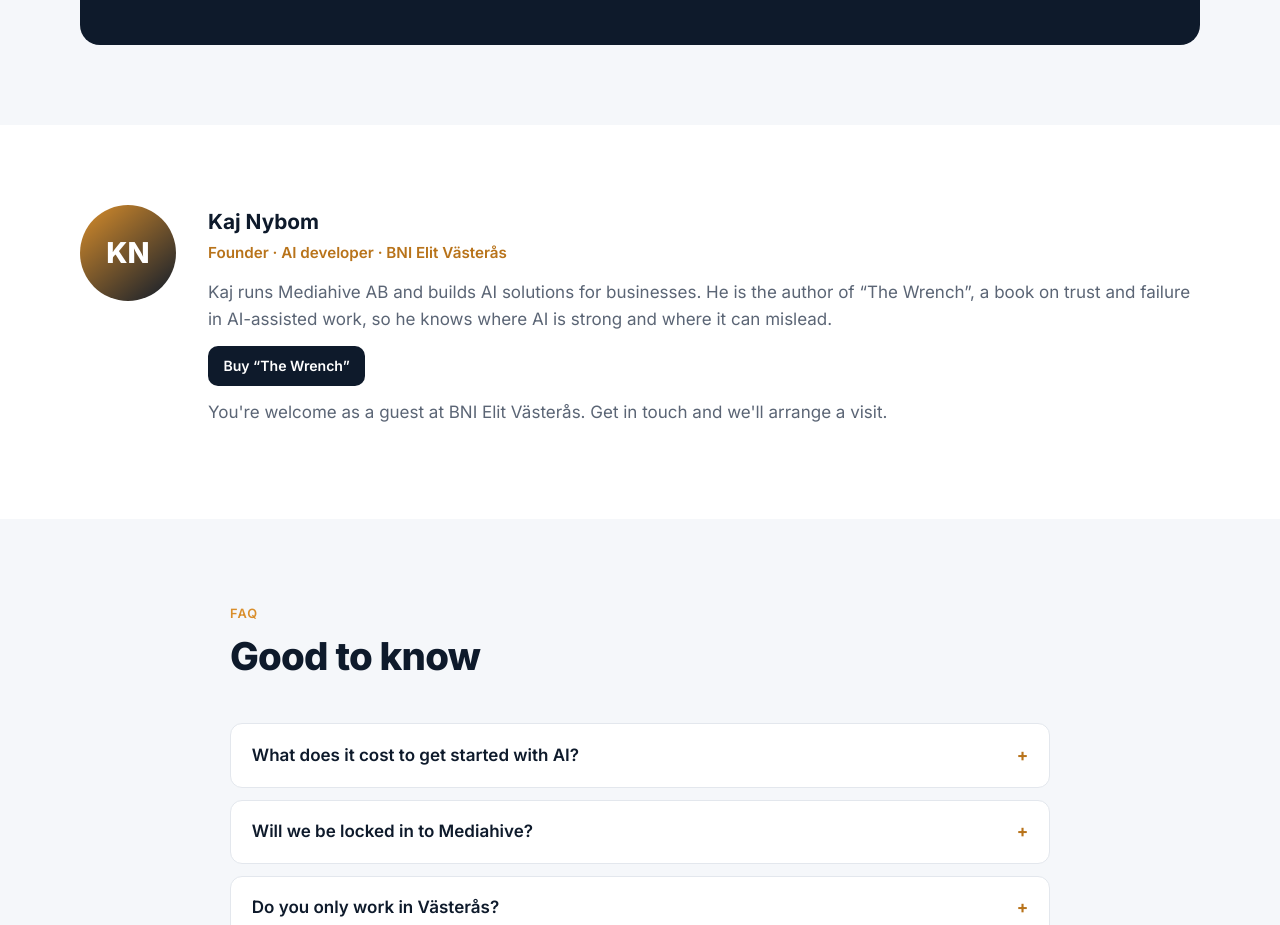
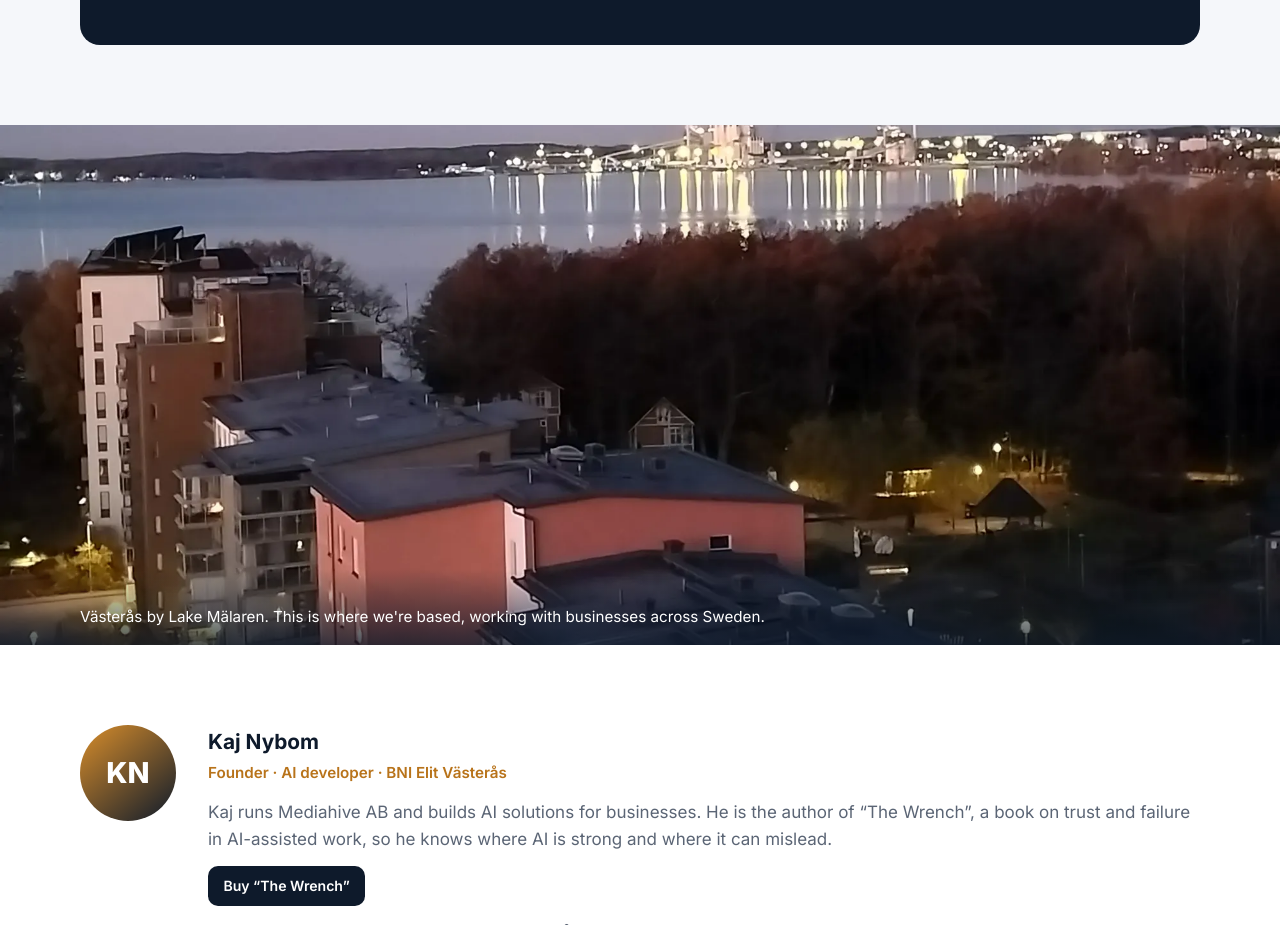
Before and after one commit to KKobraKai/mediahiveab, a website: page index.html in a window 1280 px wide. Shown: the part 3168-4093 px from the top of the page. Drawn offline with Linux system fonts and the light colour scheme.

Commit message:
Add Västerås/Mälaren dusk photo band above founder section (#6)
Co-authored-by: KKobraKai <KKobraKai@users.noreply.github.com>

```diff
--- a/index.html
+++ b/index.html
@@ -139,6 +139,9 @@
     .product dt{font-size:.78rem;text-transform:uppercase;letter-spacing:.08em;color:var(--accent);font-weight:600}
     .product dd{margin:.15rem 0 0;color:#fff}
     /* about */
+    .photo{margin:0;position:relative}
+    .photo img{display:block;width:100%;height:clamp(240px,42vw,520px);object-fit:cover;object-position:center 40%}
+    .photo figcaption{position:absolute;left:0;right:0;bottom:0;padding:2.2rem 0 1rem;background:linear-gradient(180deg,transparent,rgba(14,26,43,.75));color:#fff;font-size:.95rem}
     .about{display:grid;grid-template-columns:auto 1fr;gap:2rem;align-items:start}
     .avatar{width:96px;height:96px;border-radius:50%;background:linear-gradient(140deg,var(--accent),var(--ink));display:grid;place-items:center;color:#fff;font-weight:800;font-size:1.8rem}
     .about h3{margin:0 0 .2rem;color:var(--ink);font-size:1.3rem}
@@ -322,6 +325,14 @@
       </div>
     </section>
 
+    <figure class="photo">
+      <picture>
+        <source type="image/webp" srcset="/img/vasteras-malaren-skymning-1200.webp 1200w, /img/vasteras-malaren-skymning-2000.webp 2000w" sizes="100vw">
+        <img src="/img/vasteras-malaren-skymning-1200.jpg" srcset="/img/vasteras-malaren-skymning-1200.jpg 1200w, /img/vasteras-malaren-skymning-2000.jpg 2000w" sizes="100vw" width="2000" height="1302" loading="lazy" decoding="async" alt="Västerås i skymning med Mälaren och höstträd / Västerås at dusk by Lake Mälaren">
+      </picture>
+      <figcaption><div class="wrap"><span class="sv">Västerås vid Mälaren. Här finns vi, och vi jobbar med företag i hela Sverige.</span><span class="en">Västerås by Lake Mälaren. This is where we're based, working with businesses across Sweden.</span></div></figcaption>
+    </figure>
+
     <section>
       <div class="wrap about">
         <div class="avatar" aria-hidden="true">KN</div>
```
Also changed, not shown: img/vasteras-malaren-skymning-1200.jpg (added), img/vasteras-malaren-skymning-1200.webp (added), img/vasteras-malaren-skymning-2000.jpg (added), img/vasteras-malaren-skymning-2000.webp (added).
